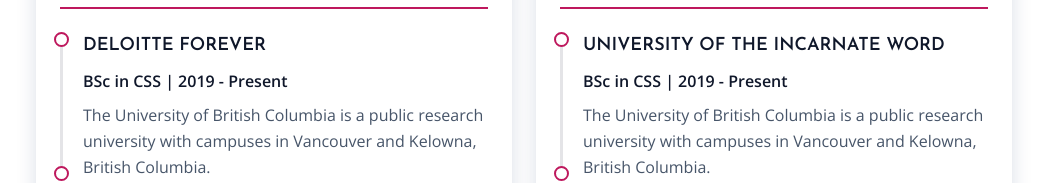
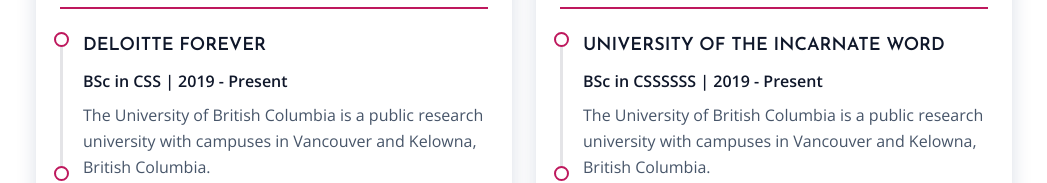
Before and after one commit to zsofiaflorek/portfolio, a Next.js app: page /about in a window 1280 px wide. Shown: the part 954-1137 px from the top of the page, without its empty margins (116-1163 px from the left). Built offline with nearby package versions, Linux system fonts and the light colour scheme.

Commit message:
Test Commit

```diff
--- a/pages/about.js
+++ b/pages/about.js
@@ -72,7 +72,7 @@
           <CVCard title="Education">
             <TimelineItem
               title="University of the Incarnate Word"
-              subtitle="BSc in CSS"
+              subtitle="BSc in CSSSSSS"
               timeframe="2019 - Present"
               description="The University of British Columbia is a public research university with campuses in Vancouver and Kelowna, British Columbia."
             />
```
